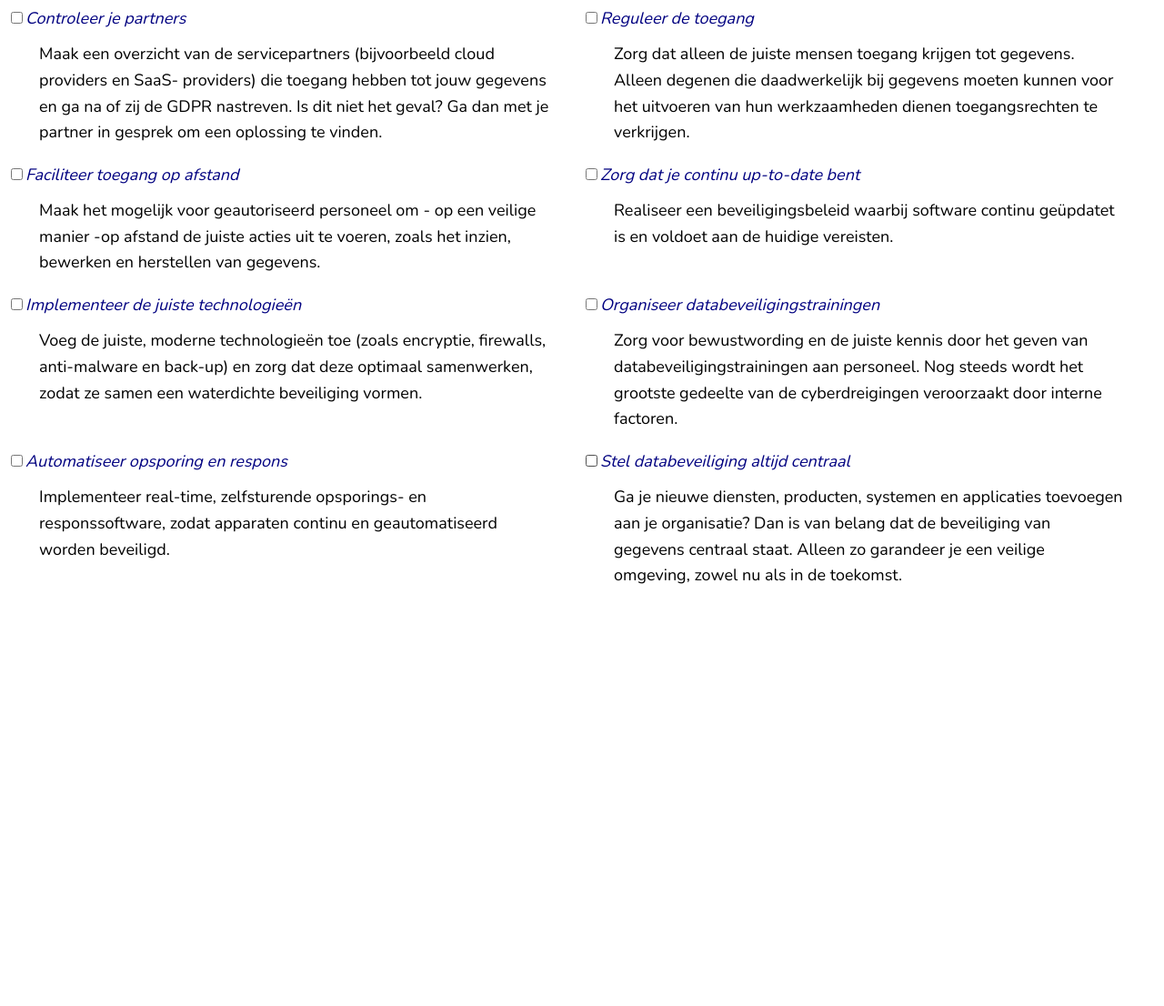
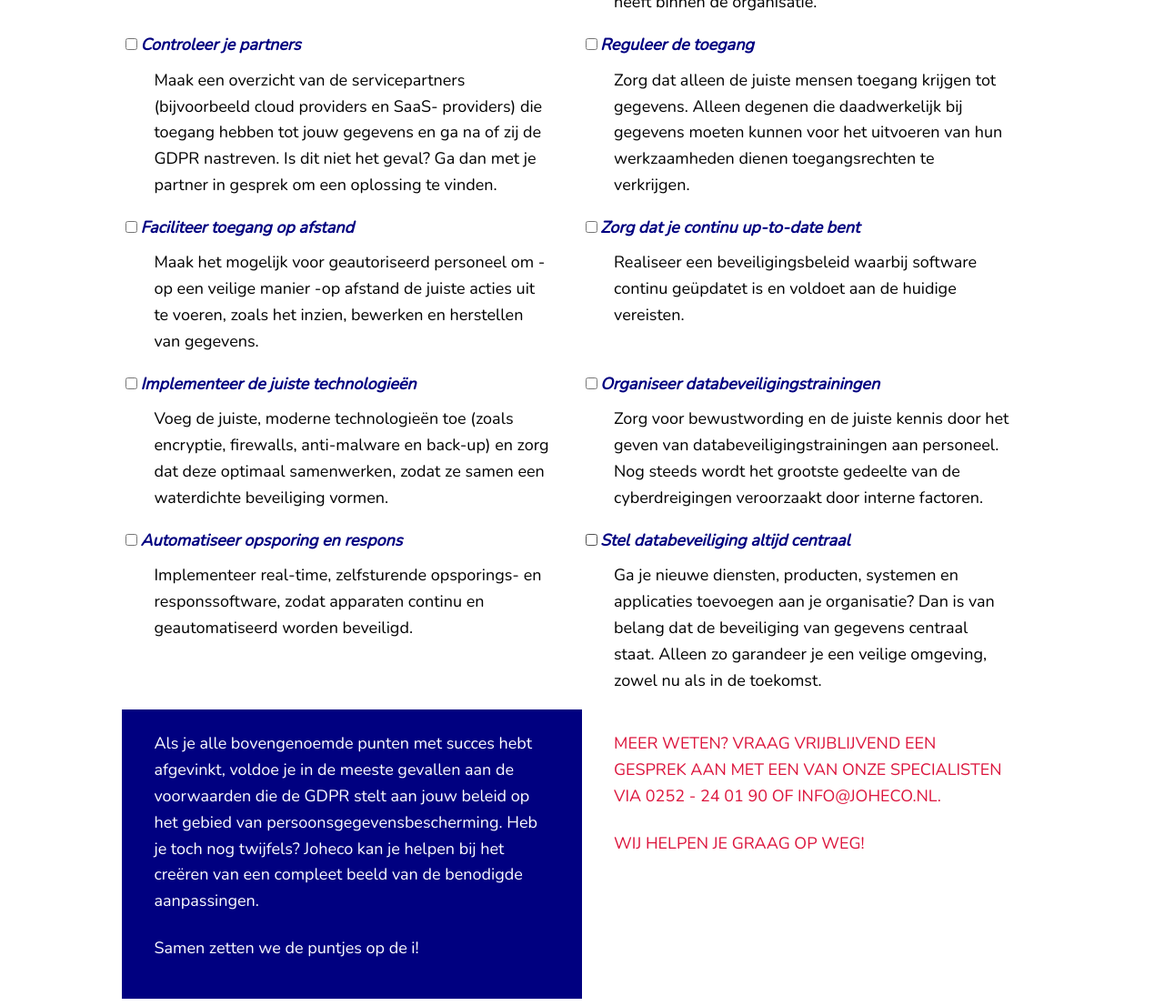
Before and after one commit to evagolabek/joheco-challenge, a plain HTML site: page index.html in a window 1280 px wide. Shown: the part 1102-2208 px from the top of the page at 91% size. Before the commit the page ends 1775 px from the top, so only its background shows below. Drawn offline with nearby package versions, Linux system fonts and the light colour scheme.

Commit message:
bottom flexbox with contact information

```diff
--- a/index.html
+++ b/index.html
@@ -82,6 +82,23 @@
 			</p>
 		</div>
 		<br>
+
+		<div id="flex_box_bottom">
+			<div id="box_left">
+				<p>
+					Als je alle bovengenoemde punten met succes hebt afgevinkt, voldoe je in de meeste gevallen aan de voorwaarden die de GDPR stelt aan jouw beleid op het gebied van persoonsgegevensbescherming. Heb je toch nog twijfels? Joheco kan je helpen bij het creëren van een compleet beeld van de benodigde aanpassingen.
+					<br>
+					<p>Samen zetten we de puntjes op de i!</p>
+				</p>
+			</div>
+			<div id="box_right">
+				<p>
+					MEER WETEN? VRAAG VRIJBLIJVEND EEN GESPREK AAN MET EEN VAN ONZE SPECIALISTEN VIA 0252 - 24 01 90 OF INFO@JOHECO.NL.
+					<br>
+					<p> WIJ HELPEN JE GRAAG OP WEG! </p>
+				</p>
+			</div>
+		</div>
 	</div>
 </body>
 </html>
--- a/style.css
+++ b/style.css
@@ -31,7 +31,7 @@ h3 {
 	padding-right: 35px;
 	padding-left: 35px;
 	color: #DC143C;
-	font-weight: 1050;
+	/*font-weight: 1050;*/
 	text-align: center;
 }
 
@@ -50,12 +50,13 @@ h3 {
 .flex_box_item {
 	display: block;
 	/*height: 100px;*/
-	width: 50%;
+	width: 40%;
 }
 
 label {
 	padding-top: 5px;
 	font-style: italic;
+	font-weight: 900;
 	color: navy;
 }
 
@@ -71,3 +72,27 @@ label {
 .flex_box_item p {
 	margin-top: 5px;
 }
+
+#flex_box_bottom {
+	display: flex;
+	justify-content: center;
+}
+
+#box_left {
+	/*margin-left: */
+	background-color: navy;
+	width: 40%;
+}
+
+#box_left p {
+	color: white;
+}
+
+#box_right {
+	width: 40%;
+	background-color: white;
+}
+
+#box_right p {
+	color: #DC143C;
+}
```
Lines whose indentation alone changed are shown as unchanged.
